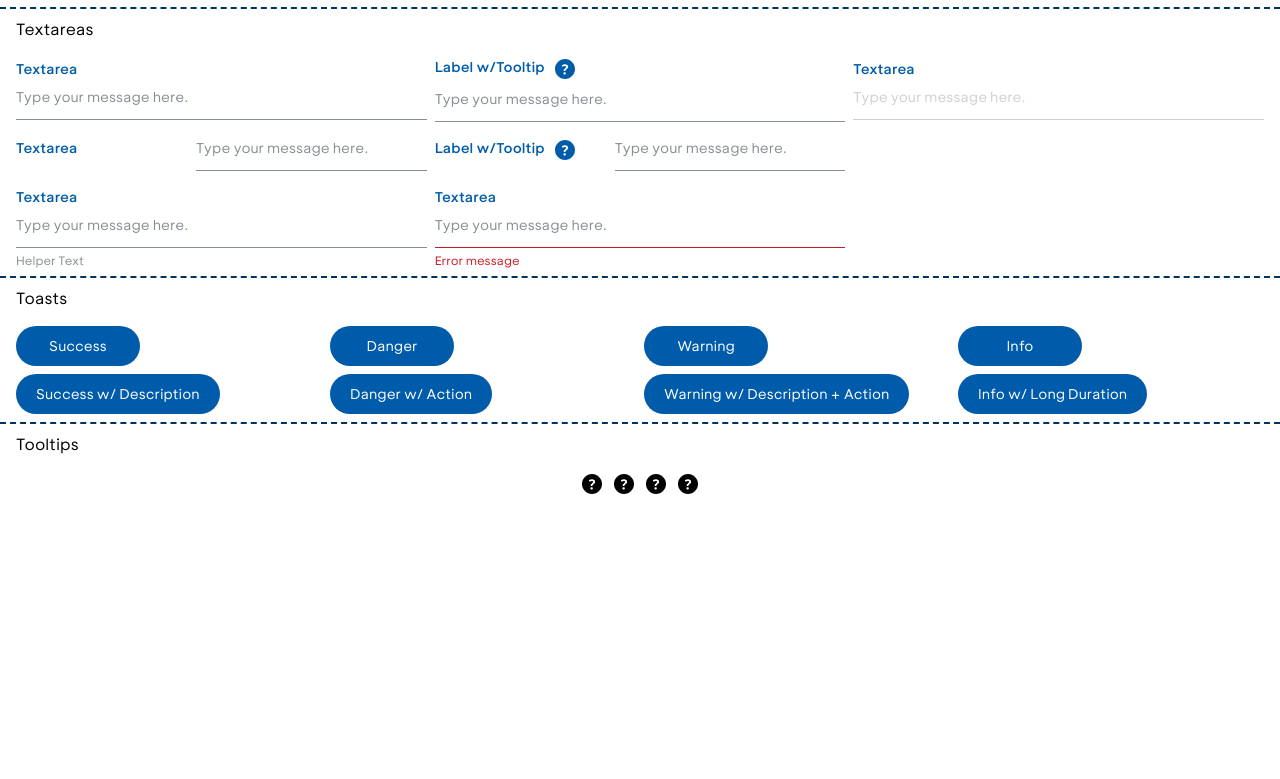
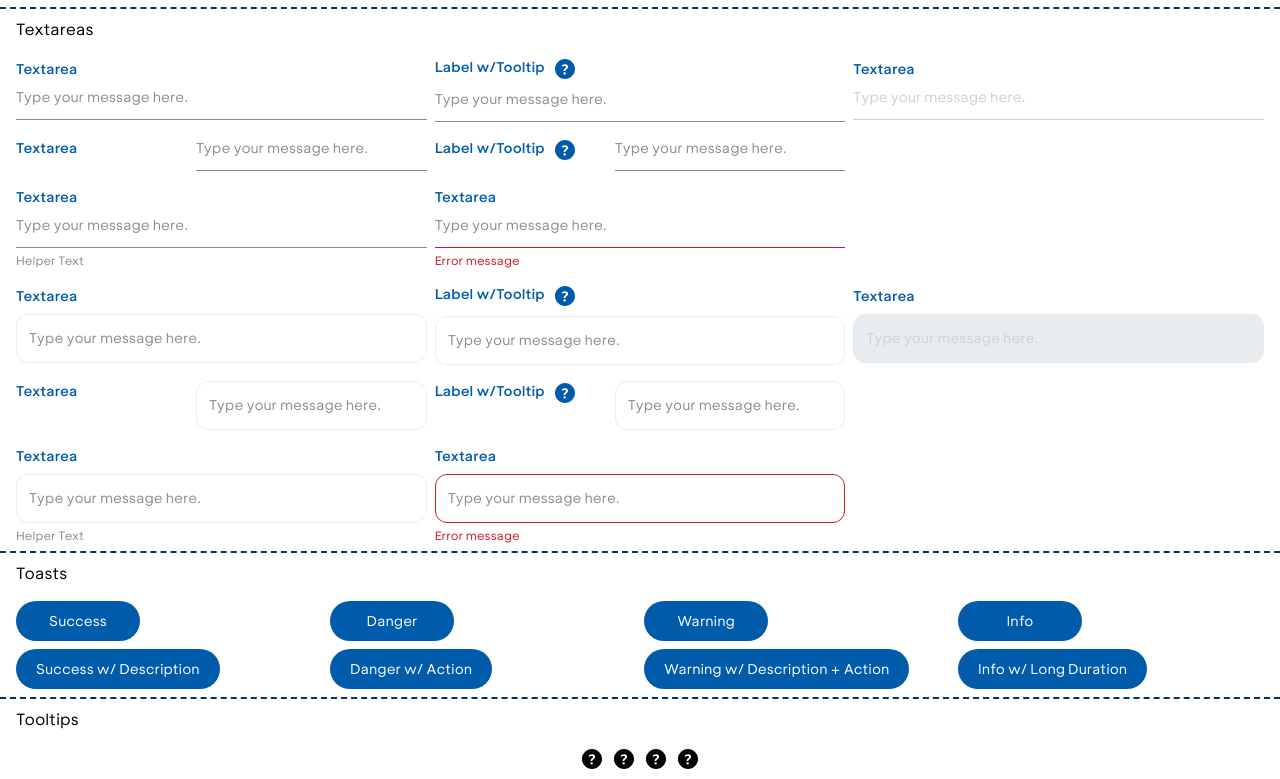
Before and after one commit to shrall/lighthouse-ui, a React (Vite) app: page / in a window 1280 px wide. Shown: the part 4830-5609 px from the top of the page. Before the commit the page ends 5334 px from the top, so only its background shows below. Built offline with nearby package versions, Linux system fonts and the light colour scheme.

Commit message:
style(textarea)!: add inputStyle prop

```diff
--- a/lib/components/ui/textarea.tsx
+++ b/lib/components/ui/textarea.tsx
@@ -47,8 +47,11 @@ export type AutosizeTextAreaRef = {
   minHeight: number;
 };
 
+type InputStyle = "default" | "underline";
+
 type AutosizeTextAreaProps = {
   container?: { className?: string };
+  inputStyle?: InputStyle;
   errorMessage?: string;
   helperText?: string;
   alignment?: "vertical" | "horizontal";
@@ -71,6 +74,7 @@ export const Textarea = React.forwardRef<
       maxHeight = 105,
       minHeight = 30,
       container,
+      inputStyle = "default",
       label,
       alignment = "vertical",
       className,
@@ -159,7 +163,11 @@ export const Textarea = React.forwardRef<
             ref={textAreaRef}
             className={cn(
               "lui-flex lui-w-full lui-resize-none disabled:lui-bg-transparent",
-              "lui-border-b lui-border-ocean-dark-10 focus:lui-border-ocean-primary-10 disabled:lui-border-ocean-light-40",
+              inputStyle === "default" &&
+                "lui-rounded-xl lui-border lui-border-ocean-light-30 lui-px-3 lui-py-[13.5px] disabled:lui-border-ocean-light-30 disabled:lui-bg-ocean-light-30",
+              inputStyle === "underline" &&
+                "lui-border-b lui-border-ocean-dark-10 disabled:lui-border-ocean-light-40",
+              "focus:lui-border-ocean-primary-10",
               "lui-text-sm lui-text-ocean-dark-30 placeholder:lui-text-ocean-dark-10 disabled:lui-text-ocean-light-40 disabled:placeholder:lui-text-ocean-light-40",
               "focus-visible:lui-outline-none",
               errorMessage && "lui-border-ocean-danger-20",
--- a/src/pages/Textareas.tsx
+++ b/src/pages/Textareas.tsx
@@ -8,6 +8,89 @@ function Textareas() {
       <h3>Textareas</h3>
       <div className="lui-grid lui-grid-cols-3 lui-items-center lui-justify-center lui-gap-2 lui-text-center">
         <Textarea
+          inputStyle="underline"
+          label="Textarea"
+          placeholder="Type your message here."
+          regex={{ type: "number" }}
+        />
+        <Textarea
+          inputStyle="underline"
+          placeholder="Type your message here."
+          label="Label w/Tooltip"
+          tooltip={
+            <Tooltip
+              trigger={
+                <Icon
+                  name="question-filled"
+                  className="lui-text-ocean-primary-10"
+                />
+              }
+              side="top"
+              title="Tooltip Title"
+            >
+              <p>
+                Lorem ipsum dolor sit amet, consectetuer adipiscing elit. Aenean
+                commodo ligula eget dolor.
+              </p>
+            </Tooltip>
+          }
+        />
+        <Textarea
+          inputStyle="underline"
+          label="Textarea"
+          placeholder="Type your message here."
+          disabled
+        />
+      </div>
+      <div className="lui-grid lui-grid-cols-3 lui-items-center lui-justify-center lui-gap-2 lui-text-center">
+        <Textarea
+          inputStyle="underline"
+          label="Textarea"
+          placeholder="Type your message here."
+          alignment="horizontal"
+        />
+        <Textarea
+          inputStyle="underline"
+          placeholder="Type your message here."
+          alignment="horizontal"
+          label="Label w/Tooltip"
+          tooltip={
+            <Tooltip
+              trigger={
+                <Icon
+                  name="question-filled"
+                  className="lui-text-ocean-primary-10"
+                />
+              }
+              side="top"
+              title="Tooltip Title"
+            >
+              <p>
+                Lorem ipsum dolor sit amet, consectetuer adipiscing elit. Aenean
+                commodo ligula eget dolor.
+              </p>
+            </Tooltip>
+          }
+        />
+      </div>
+      <div className="lui-grid lui-grid-cols-3 lui-items-center lui-justify-center lui-gap-2 lui-text-center">
+        <Textarea
+          inputStyle="underline"
+          label="Textarea"
+          placeholder="Type your message here."
+          helperText="Helper Text"
+        />
+        <Textarea
+          inputStyle="underline"
+          label="Textarea"
+          placeholder="Type your message here."
+          errorMessage="Error message"
+        />
+      </div>
+
+      <div className="lui-grid lui-grid-cols-3 lui-items-center lui-justify-center lui-gap-2 lui-text-center">
+        <Textarea
+          id="asd"
           label="Textarea"
           placeholder="Type your message here."
           regex={{ type: "number" }}
```
